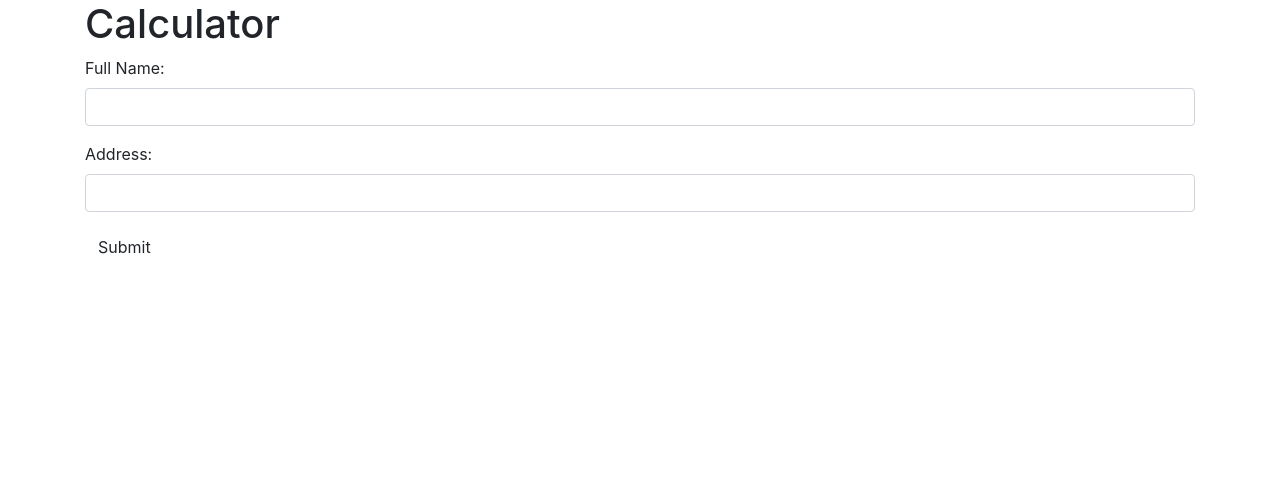
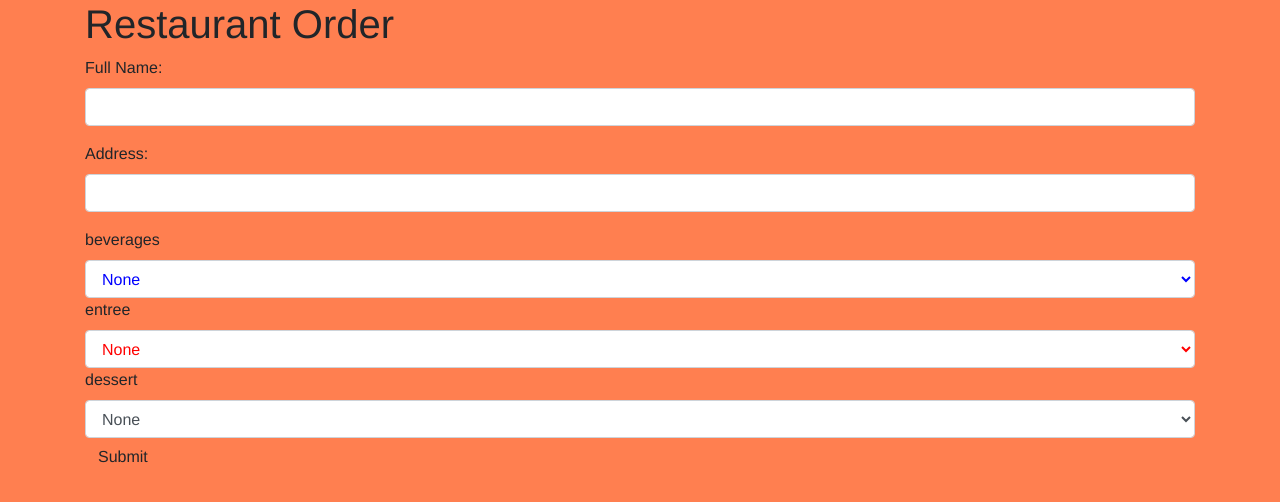
Before and after one commit to wdonovanseid/online-marketplace, a plain HTML site: page index.html in a window 1280 px wide. Drawn offline with Linux system fonts and the light colour scheme.

Commit message:
add forms for food
co-author: Alma Frankenstein <A.Q.Frankenstein@gmail.com>

```diff
--- a/css/styles.css
+++ b/css/styles.css
@@ -0,0 +1,12 @@
+body {
+  background-color: coral;
+  font-family: 'Franklin Gothic Medium', 'Arial Narrow', Arial, sans-serif;
+}
+
+#entree {
+  color: red;
+}
+
+#beverage {
+  color: blue;
+}
--- a/index.html
+++ b/index.html
@@ -1,7 +1,7 @@
 <!DOCTYPE html>
 <html lang="en-US">
 <head>
-  <title>Calculator</title>
+  <title>Online Restaurant Order</title>
   <link href="css/bootstrap.css" rel="stylesheet" type="text/css">
   <link href="css/styles.css" rel="stylesheet" type="text/css">
   <script src="js/jquery-3.5.1.js"></script>
@@ -9,7 +9,7 @@
 </head>
 <body>
   <div class="container">
-    <h1>Calculator</h1>
+    <h1>Restaurant Order</h1>
     <form id="survey">
       <div class="form-group">
         <label for="name">Full Name:</label>
@@ -21,10 +21,36 @@
         <input id="address" class="form-control" type="text">
       </div>
 
+      <label for="beverage">beverages</label>
+      <select class="form-control" id="beverage">
+        <option value="0">None</option>
+        <option value="3.99">Tea $3.99</option>
+        <option value="7.99">Kombucha $7.99</option>
+        <option value="4.99">Water $4.99</option>
+      </select>
+
+      <label for="entree">entree</label>
+      <select class="form-control" id="entree">
+        <option value="0">None</option>
+        <option value="8.99">Lasagne $8.99</option>
+        <option value="6.99">Kabobs $6.99</option>
+        <option value="10.99">Sandwich $10.99</option>
+      </select>
+
+      <label for="dessert">dessert</label>
+      <select class="form-control" id="dessert">
+        <option value="0">None</option>
+        <option value="4.99">Ice Cream $4.99</option>
+        <option value="15.99">Cake $15.99</option>
+        <option value="5.99">Mochi $5.99</option>
+      </select>
+
       <button type="submit" class="btn">Submit</button>
     </form>
 
-    <div id="output"></div>
+    <div id="output1"></div>
+
+    <div id="output2"></div>
   </div>
 </body>
 </html>
--- a/js/scripts.js
+++ b/js/scripts.js
@@ -3,7 +3,8 @@ $(document).ready(function() {
     event.preventDefault();
     const fullname = $("#name").val();
     const fulladdress = $("#address").val();
-    result = "thank you, " + fullname + " at " + fulladdress;
-    $("#output").text(result);
+    const cost = parseFloat($("#beverage").val())+parseFloat($("#entree").val())+parseFloat($("#dessert").val());
+    $("#output1").text("Thank you, " + fullname + ". Your total is $" + cost);
+    $("#output2").text("Your order will be shipped to " + fulladdress);
   });
 });
```
